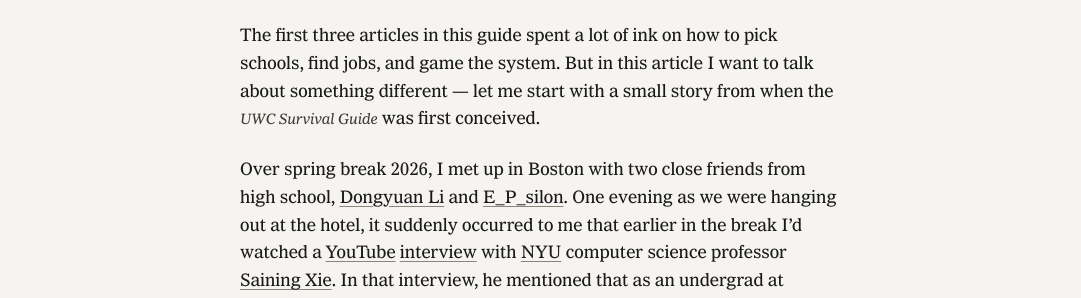
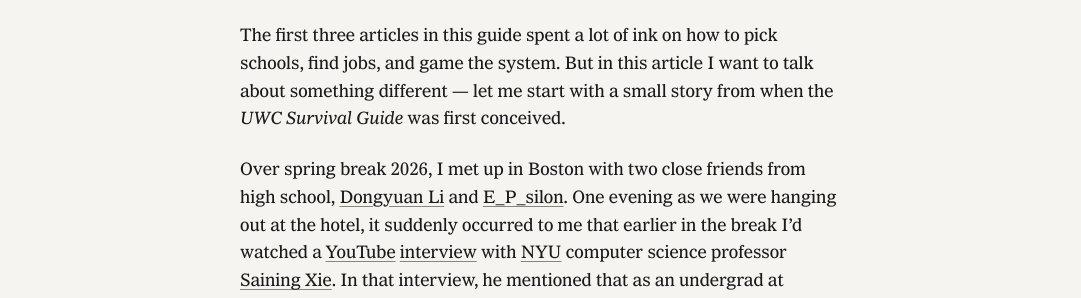
Before and after one commit to United-World-College/UWC-Survival-Guide, a Jekyll site: the page built from website/_guides/default/victims-of-the-system.md, in a window 1280 px wide. Shown: the part 621-919 px from the top of the page, without its empty margins (100-1181 px from the left). Built offline with Jekyll 4.4.1, drawn with Linux system fonts in a browser that asks for light colours.

Commit message:
fix: stop shrinking inline italics in a guide's first paragraph
The rule .guide-content > p:first-child > em:only-child targeted an
italic-only first-paragraph lede, but CSS :only-child counts only
element children and ignores text nodes. Any first paragraph whose
sole element child is an <em> matched it, shrinking inline italics
like *UWC Survival Guide* to 0.95rem. No article uses an italic-only
first paragraph, so the rule is removed.

```diff
--- a/website/assets/css/styles.css
+++ b/website/assets/css/styles.css
@@ -769,11 +769,6 @@
 .guides-language-desc {
   position: relative;
   isolation: isolate;
-}
-
-.guide-content > p:first-child > em:only-child {
-  color: var(--text);
-  font-size: 0.95rem;
 }
 
 .guide-content h1 {
```
